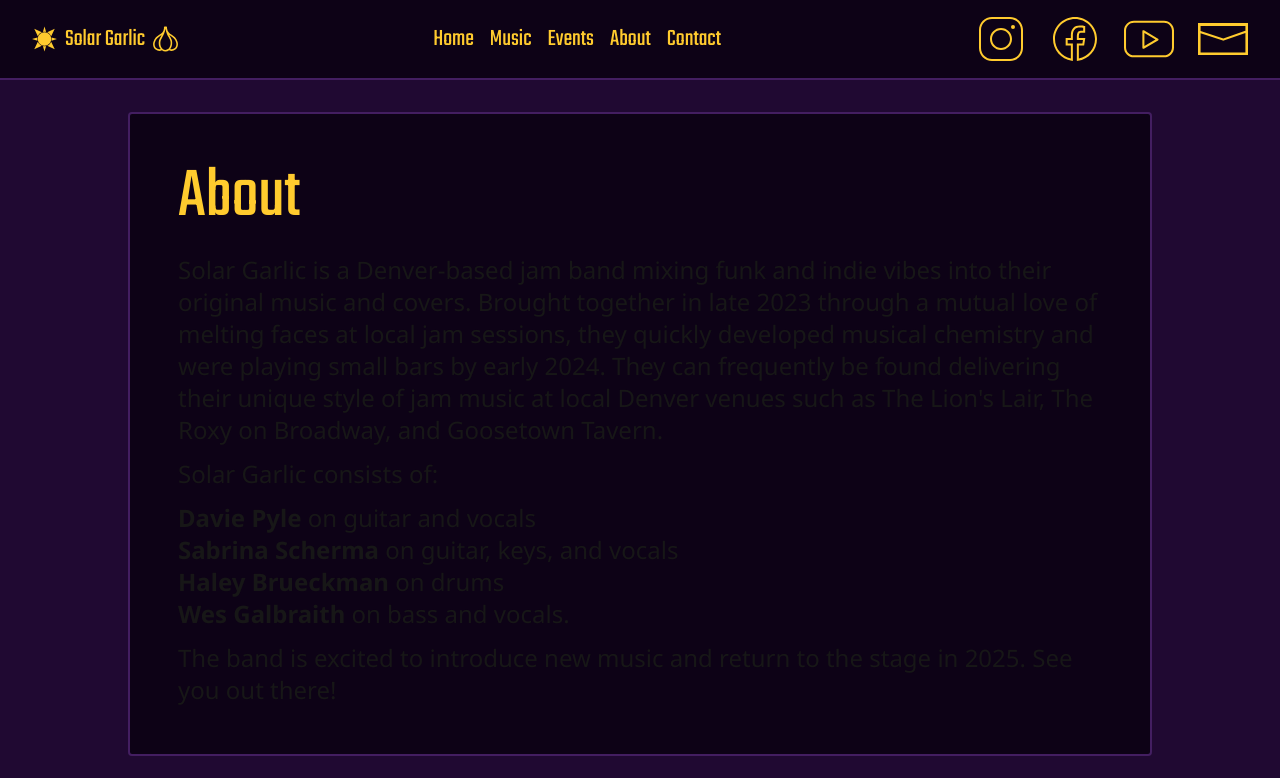
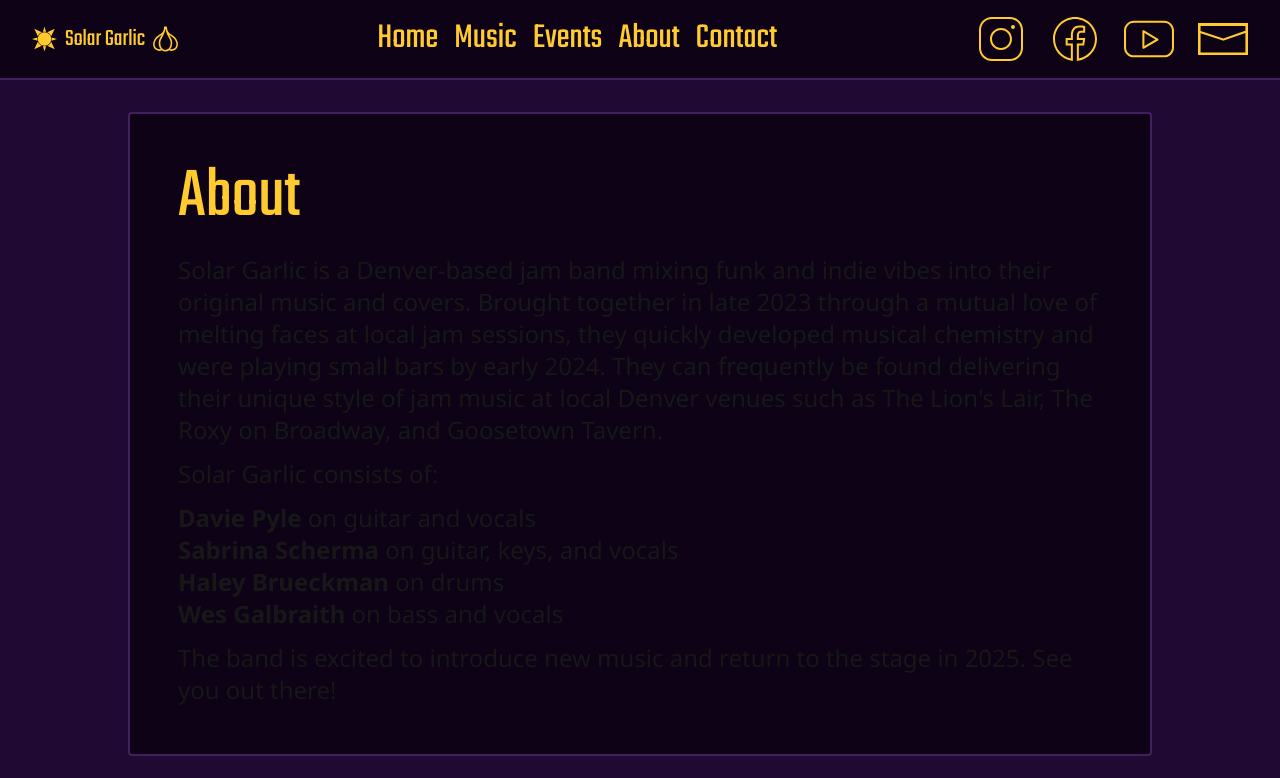
Before and after one commit to galbwe/solar-garlic-website, a Next.js app: page /about in a window 1280 px wide. Shown: the top 778 px of the page. Built offline with nearby package versions, Linux system fonts and the light colour scheme.

Commit message:
Adjust nav link font size

```diff
--- a/src/app/about/page.tsx
+++ b/src/app/about/page.tsx
@@ -33,7 +33,7 @@ export default function About() {
             <span className="font-bold">Haley Brueckman</span> on drums{" "}
           </li>
           <li>
-            <span className="font-bold">Wes Galbraith</span> on bass and vocals.
+            <span className="font-bold">Wes Galbraith</span> on bass and vocals
           </li>
         </ul>
         <p>
--- a/src/components/Nav.tsx
+++ b/src/components/Nav.tsx
@@ -40,7 +40,7 @@ export default function Nav({ title, items }: NavProps) {
           <h2 className={`${teko.className}`}>{title}</h2>
           <Image src={garlicIcon} alt="Garlic icon" height={25} width={25} />
         </Link>
-        <NavLinks items={items} linkSize="text-2xl" />
+        <NavLinks items={items} linkSize="text-4xl" />
         <SocialLinks />
       </nav>
       {/* nav for mobile */}
```
